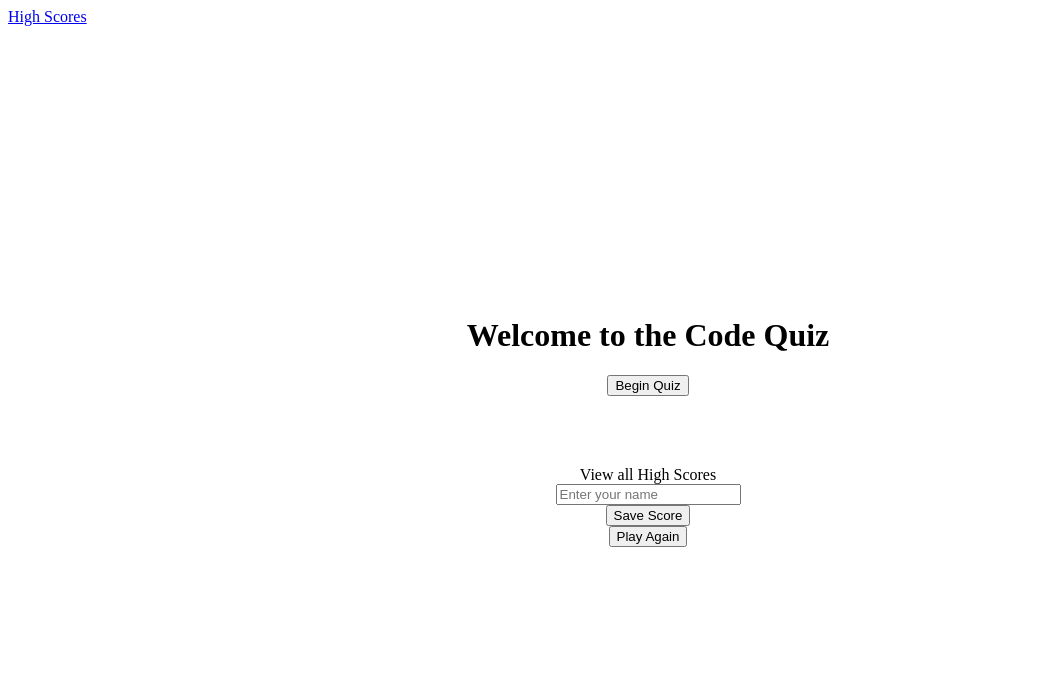
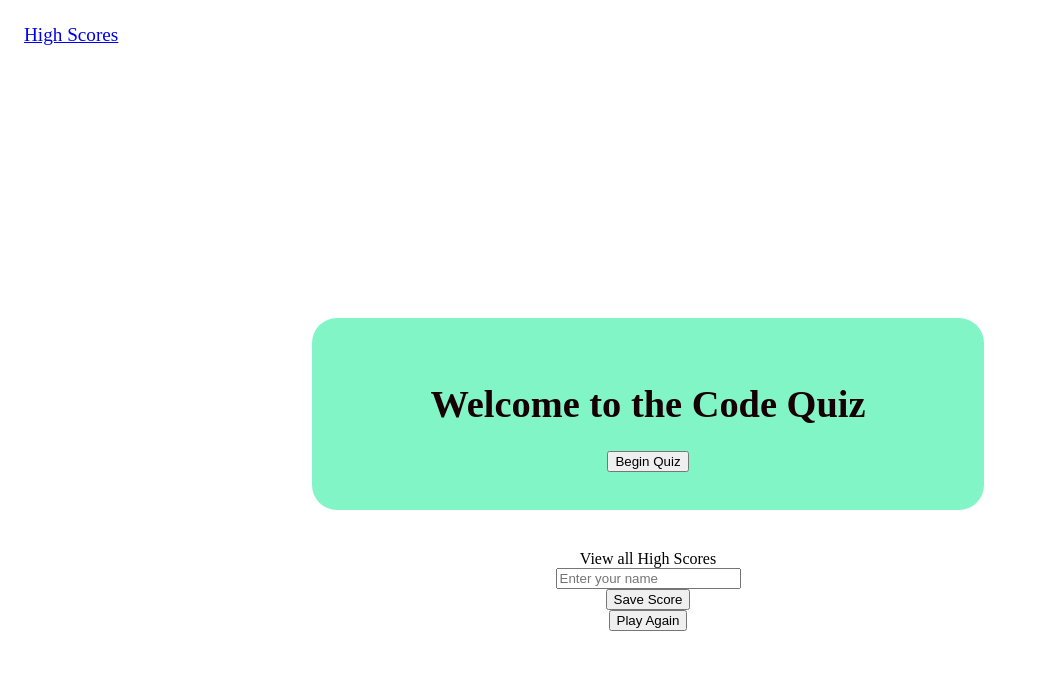
Before and after one commit to ellessed/FirstCodeQuiz, a plain HTML site: page index.html in a window 1280 px wide. Shown: the whole page, without its empty margins (0-1039 px from the left). Drawn offline with Linux system fonts and the light colour scheme.

Commit message:
added styles to greeting

```diff
--- a/assets/style.css
+++ b/assets/style.css
@@ -14,3 +14,20 @@
   width: 50vw;
   height: 20vh;
 }
+
+#timer,
+#highscores {
+  background-color: var(--button-colour);
+  padding: 16px;
+  border-radius: 25px;
+  color: red;
+  font-size: 1.2em;
+}
+
+#greeting {
+  background-color: rgb(129, 245, 198);
+  padding: 16px;
+  border-radius: 25px;
+  color: rgb(23, 0, 5);
+  font-size: 1.2em;
+}
```
